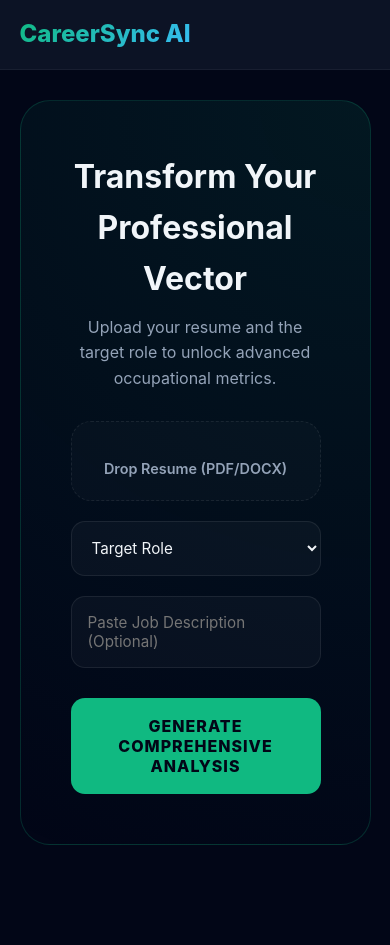
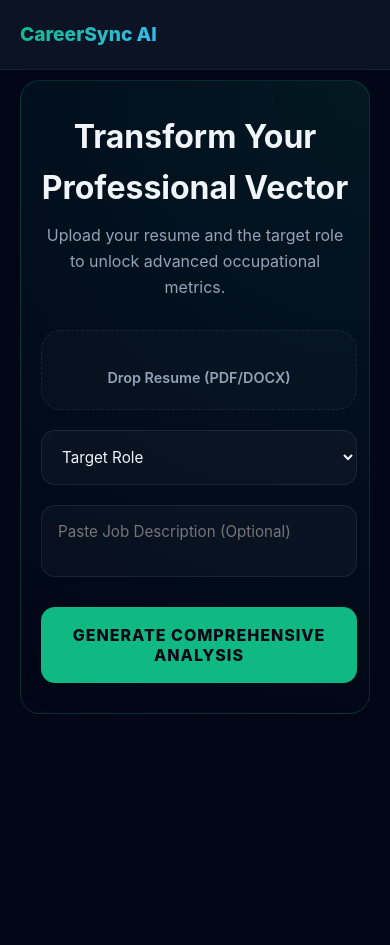
Before and after one commit to Khushant15/CareerSync-AI, a Flask app: page / in a window 390 px wide. After the commit the page ends 714 px from the top, so only its background shows below. Run offline with Flask 3, Linux system fonts and the light colour scheme; parts of the project's set-up code (start-up, migrations or seed data) failed here and were passed over.

Commit message:
Make UI responsive for mobile browsers

```diff
--- a/templates/index.html
+++ b/templates/index.html
@@ -93,6 +93,22 @@
         .tab-pane { display: none; }
         .tab-pane.active { display: block; animation: slideIn 0.4s ease-out; }
         @keyframes slideIn { from { opacity: 0; transform: translateX(10px); } to { opacity: 1; transform: translateX(0); } }
+        @media (max-width: 768px) {
+            .navbar { padding: 0 20px; }
+            .nav-logo { font-size: 1.2rem; }
+            .main-wrapper { margin-top: 80px; padding: 0 20px 30px 20px; }
+            .hero-card { padding: 30px 20px; border-radius: 20px; }
+            .dashboard-grid { grid-template-columns: 1fr; gap: 20px; }
+            .tab-nav { flex-direction: row; overflow-x: auto; position: static; white-space: nowrap; padding-bottom: 10px; }
+            .side-tab { text-align: center; flex: 0 0 auto; padding: 10px 15px; font-size: 0.9rem; }
+            .glass-panel { padding: 20px; }
+            .chart-container { height: 300px !important; }
+            .upload-form { grid-template-columns: 1fr; }
+        }
+
+        /* Hide scrollbar for tab-nav on mobile for cleaner look */
+        .tab-nav::-webkit-scrollbar { display: none; }
+        .tab-nav { -ms-overflow-style: none; scrollbar-width: none; }
 
     </style>
 </head>
```
